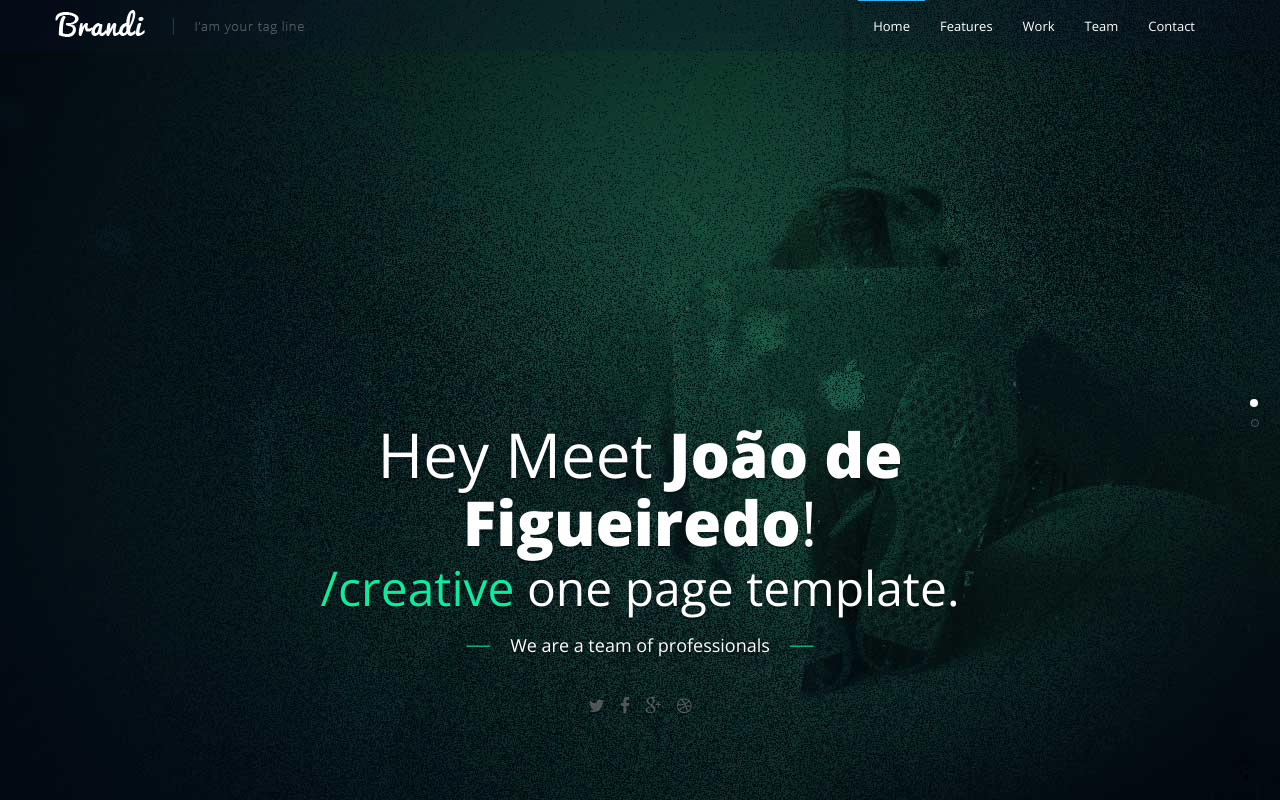
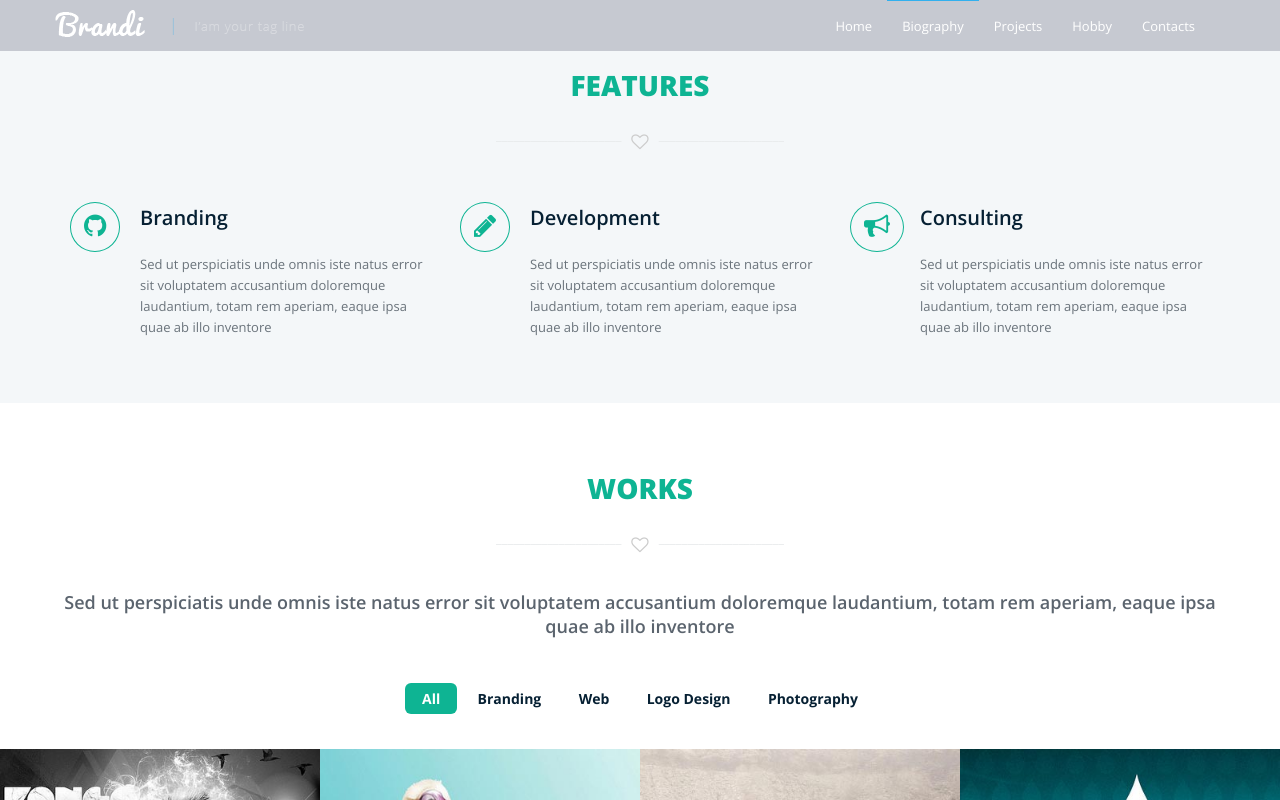
Before and after one commit to joaodefigueiredo/webtest, a plain HTML site: page index.html in a window 1280 px wide. Shown: the top 800 px of the page. Drawn offline with nearby package versions, Linux system fonts and the light colour scheme; some packages are replaced by stand-ins of ours; a script that the page names is missing.

Commit message:
Update index.html

```diff
--- a/index.html
+++ b/index.html
@@ -75,10 +75,10 @@
                 <nav class="collapse navbar-collapse navbar-right" role="navigation">
                     <ul id="nav" class="nav navbar-nav">
                         <li class="current"><a href="#body">Home</a></li>
-                        <li><a href="#features">Features</a></li>
-                        <li><a href="#works">Work</a></li>
-                        <li><a href="#team">Team</a></li>
-                        <li><a href="http://google.com">Contact</a></li>
+                        <li><a href="#features">Biography</a></li>
+                        <li><a href="#works">Projects</a></li>
+                        <li><a href="#team">Hobby</a></li>
+                        <li><a href="http://google.com">Contacts</a></li>
                     </ul>
                 </nav>
 				<!-- /main nav -->
@@ -87,70 +87,6 @@
         </header>
         <!--
         End Fixed Navigation
-        ==================================== -->
-
-
-
-        <!--
-        Home Slider
-        ==================================== -->
-
-		<section id="slider">
-			<div id="carousel-example-generic" class="carousel slide" data-ride="carousel">
-
-				<!-- Indicators bullet -->
-				<ol class="carousel-indicators">
-					<li data-target="#carousel-example-generic" data-slide-to="0" class="active"></li>
-					<li data-target="#carousel-example-generic" data-slide-to="1"></li>
-				</ol>
-				<!-- End Indicators bullet -->
-
-				<!-- Wrapper for slides -->
-				<div class="carousel-inner" role="listbox">
-
-					<!-- single slide -->
-					<div class="item active" style="background-image: url(img/banner.jpg);">
-						<div class="carousel-caption">
-							<h2 data-wow-duration="700ms" data-wow-delay="500ms" class="wow bounceInDown animated">Hey Meet<span> João de Figueiredo</span>!</h2>
-							<h3 data-wow-duration="1000ms" class="wow slideInLeft animated"><span class="color">/creative</span> one page template.</h3>
-							<p data-wow-duration="1000ms" class="wow slideInRight animated">We are a team of professionals</p>
-
-							<ul class="social-links text-center">
-								<li><a href=""><i class="fa fa-twitter fa-lg"></i></a></li>
-								<li><a href=""><i class="fa fa-facebook fa-lg"></i></a></li>
-								<li><a href=""><i class="fa fa-google-plus fa-lg"></i></a></li>
-								<li><a href=""><i class="fa fa-dribbble fa-lg"></i></a></li>
-							</ul>
-						</div>
-					</div>
-					<!-- end single slide -->
-
-					<!-- single slide -->
-					<!--<div class="item" style="background-image: url(img/banner.jpg);">
-						<div class="carousel-caption">
-							<h2 data-wow-duration="500ms" data-wow-delay="500ms" class="wow bounceInDown animated">Meet<span> Team</span>!</h2>
-							<h3 data-wow-duration="500ms" class="wow slideInLeft animated"><span class="color">/creative</span> one page template.</h3>
-							<p data-wow-duration="500ms" class="wow slideInRight animated">We are a team of professionals</p>
-
-							<ul class="social-links text-center">
-								<li><a href=""><i class="fa fa-twitter fa-lg"></i></a></li>
-								<li><a href=""><i class="fa fa-facebook fa-lg"></i></a></li>
-								<li><a href=""><i class="fa fa-google-plus fa-lg"></i></a></li>
-								<li><a href=""><i class="fa fa-dribbble fa-lg"></i></a></li>
-							</ul>
-						</div>
-					</div>
-					<!-- end single slide -->
-					-->
-
-				</div>
-				<!-- End Wrapper for slides -->
-
-			</div>
-		</section>
-
-        <!--
-        End Home SliderEnd
         ==================================== -->
 
         <!--
```
